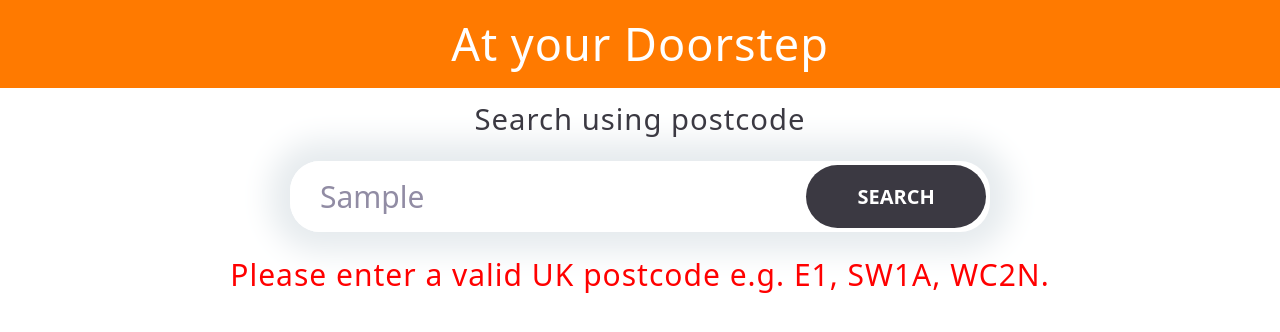
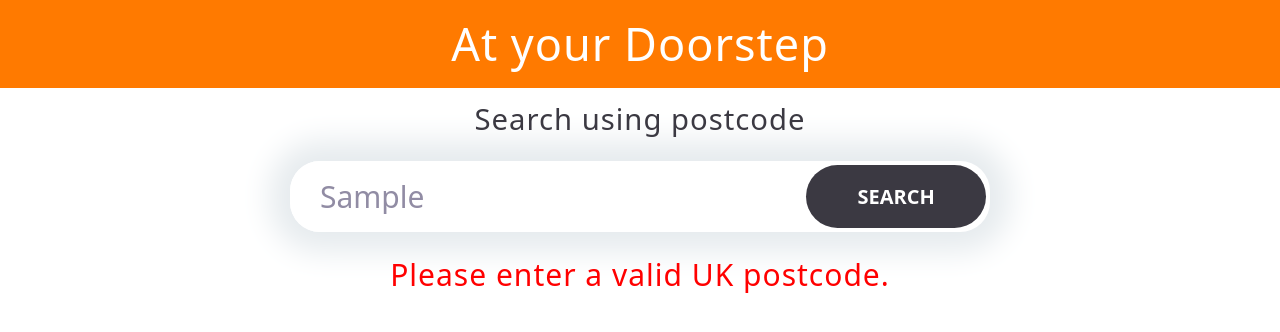
Before and after one commit to ShruthiKennedy/restaurant-by-postcode, a website built with Vite: page index.html in a window 1280 px wide. Both pictures are taken after typing "Sample" into the empty fields and a click on the button "SEARCH". Built offline with nearby package versions, Linux system fonts and the light colour scheme.

Commit message:
Added formatting to cards grid and corrected Regex expression for UK postcodes

```diff
--- a/src/css/styles.css
+++ b/src/css/styles.css
@@ -151,11 +151,16 @@ body {
 }
 
 /* Grids */
+.container {
+  padding-left: 2rem;
+  padding-right: 2rem;
+  max-width: 1400px;
+  margin: 0 auto;
+}
 .grid {
   display: grid;
-  grid-template-columns: repeat(5, 1fr);
-  grid-template-rows: repeat(2, 1fr);
-  column-gap: 0 0 15px 0;
+  grid-template-columns: repeat(auto-fill, minmax(220px, 1fr));
+  column-gap: 15px;
   row-gap: 30px;
   padding: 0;
   align-items: stretch;
--- a/src/utils.js
+++ b/src/utils.js
@@ -6,11 +6,11 @@ export function validatePostcode(postcode) {
     return false;
   }
 
-  const ukPostcode = /^(E|EC|N|NW|SE|SW|W|WC)\d/i;
+  const ukPostcode =
+    /^(GIR\s?0AA|([A-Za-z][0-9]{1,2}|[A-Za-z][A-Ha-hJ-Yj-y][0-9]{1,2}|[A-Za-z][0-9][A-Za-z]|[A-Za-z][A-Ha-hJ-Yj-y][0-9]?[A-Za-z])\s?[0-9][A-Za-z]{2})$/i;
 
   if (!ukPostcode.test(postcode)) {
-    errorMsg.textContent =
-      'Please enter a valid UK postcode e.g. E1, SW1A, WC2N.';
+    errorMsg.textContent = 'Please enter a valid UK postcode.';
     return false;
   }
 
```
